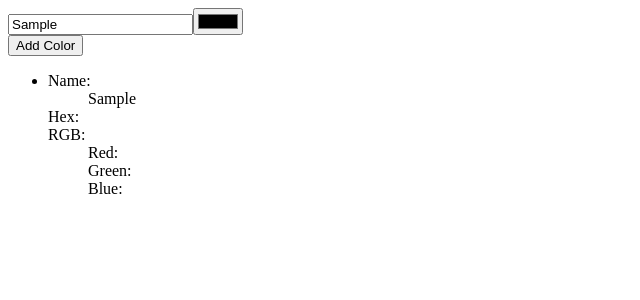
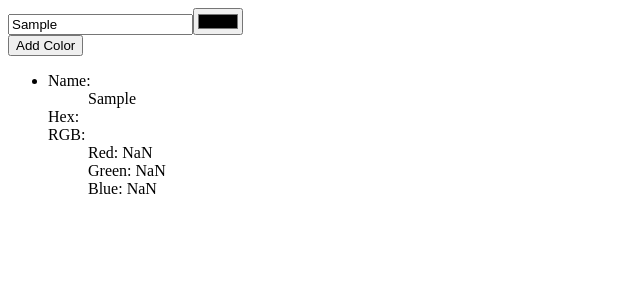
Before and after one commit to mcnadams/react-forms, a React app: page / in a window 1280 px wide. Both pictures are taken after typing "Sample" into the empty fields and a click on the button "Add Color". Shown: the top 300 px of the page, without its empty margins (0-640 px from the left). Built offline with nearby package versions, Linux system fonts and the light colour scheme.

Commit message:
calculate rgb

```diff
--- a/src/components/Color.js
+++ b/src/components/Color.js
@@ -3,16 +3,20 @@ import PropTypes from 'prop-types';
 
 function Color({ name, hex }) {
 
+  const decimalFromHex = hexSlice => {
+    return Number.parseInt(`0x${hexSlice}`, 16);
+  };
+
   const rgb = {
-    red: '',
-    green: '',
-    blue: ''
+    red: decimalFromHex(hex.slice(1, 3)),
+    green: decimalFromHex(hex.slice(3, 5)),
+    blue: decimalFromHex(hex.slice(5, 7))
   };
 
   return (
     <dl>
-      {name && <><dt>Name:</dt>
-      <dd>{name}</dd></>}
+      <dt>Name:</dt>
+      <dd>{name}</dd>
 
       <dt>Hex:</dt>
       <dd>{hex}</dd>
@@ -27,7 +31,7 @@ function Color({ name, hex }) {
 }
 
 Color.propTypes = {
-  name: PropTypes.string,
+  name: PropTypes.string.isRequired,
   hex: PropTypes.string.isRequired
 };
 
```
